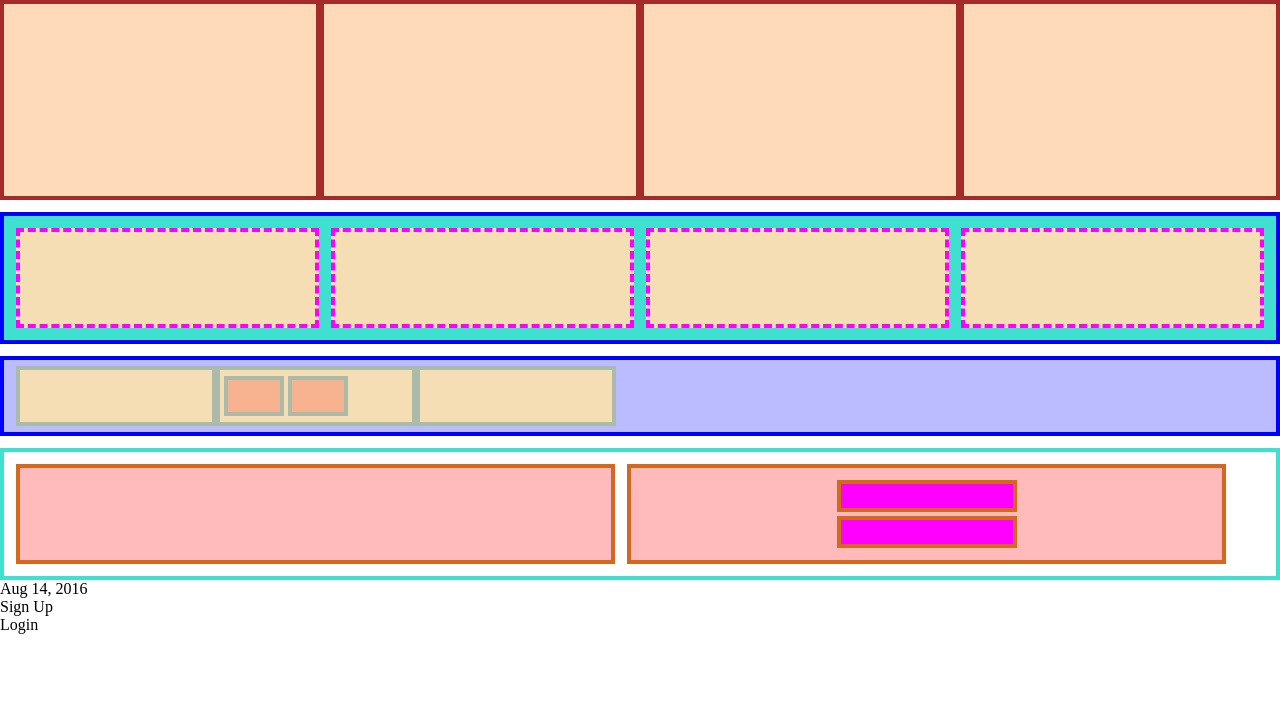
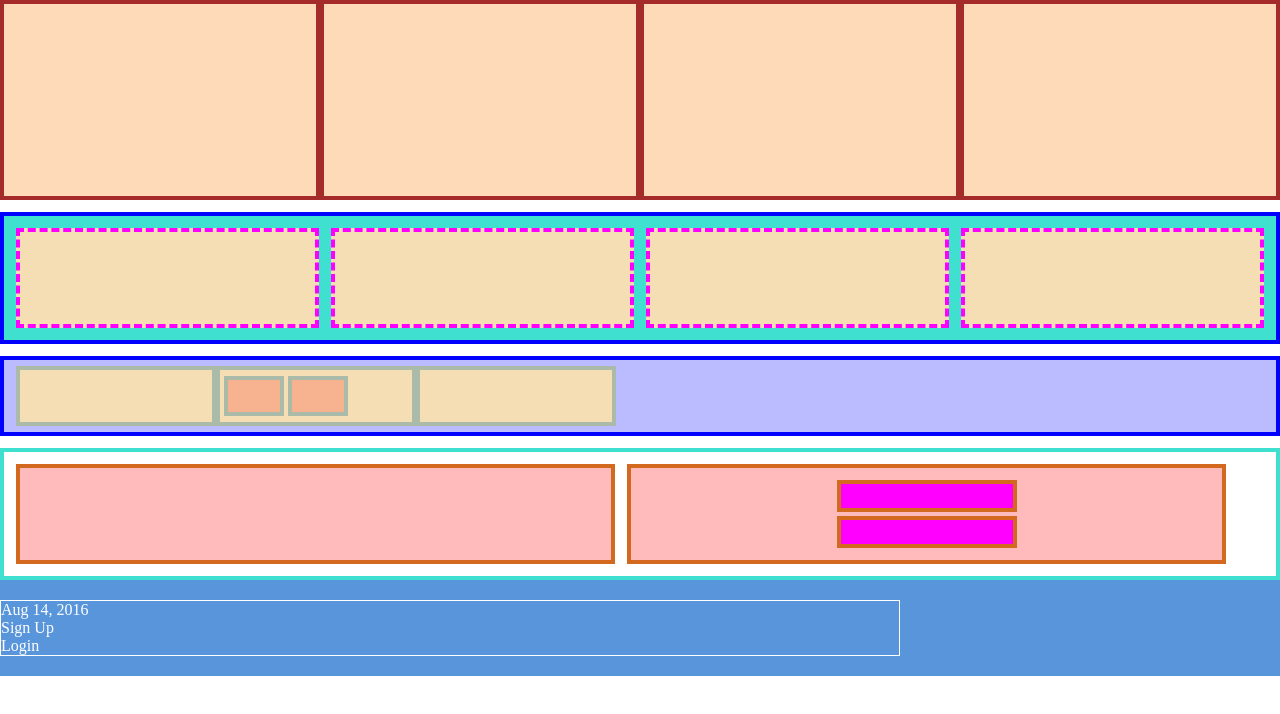
Before and after one commit to chhum-chanleak/foundations, a plain HTML site: page css-lessons/introduction-to-flexbox/index.html in a window 1280 px wide. Drawn offline with Linux system fonts and the light colour scheme.

Commit message:
style: Style '.menu-container' css-lessons/introduction-to-flexbox/css/style.css

```diff
--- a/css-lessons/introduction-to-flexbox/css/style.css
+++ b/css-lessons/introduction-to-flexbox/css/style.css
@@ -98,3 +98,14 @@
   height: 46px;
   width: 180px;
 }
+
+.menu-container {
+  color: #fff;
+  background-color: #5995DA;  /* Blue */
+  padding: 20px 0;
+}
+
+.menu {
+  border: 1px solid #fff;  /* For debugging */
+  width: 900px;
+}
```
